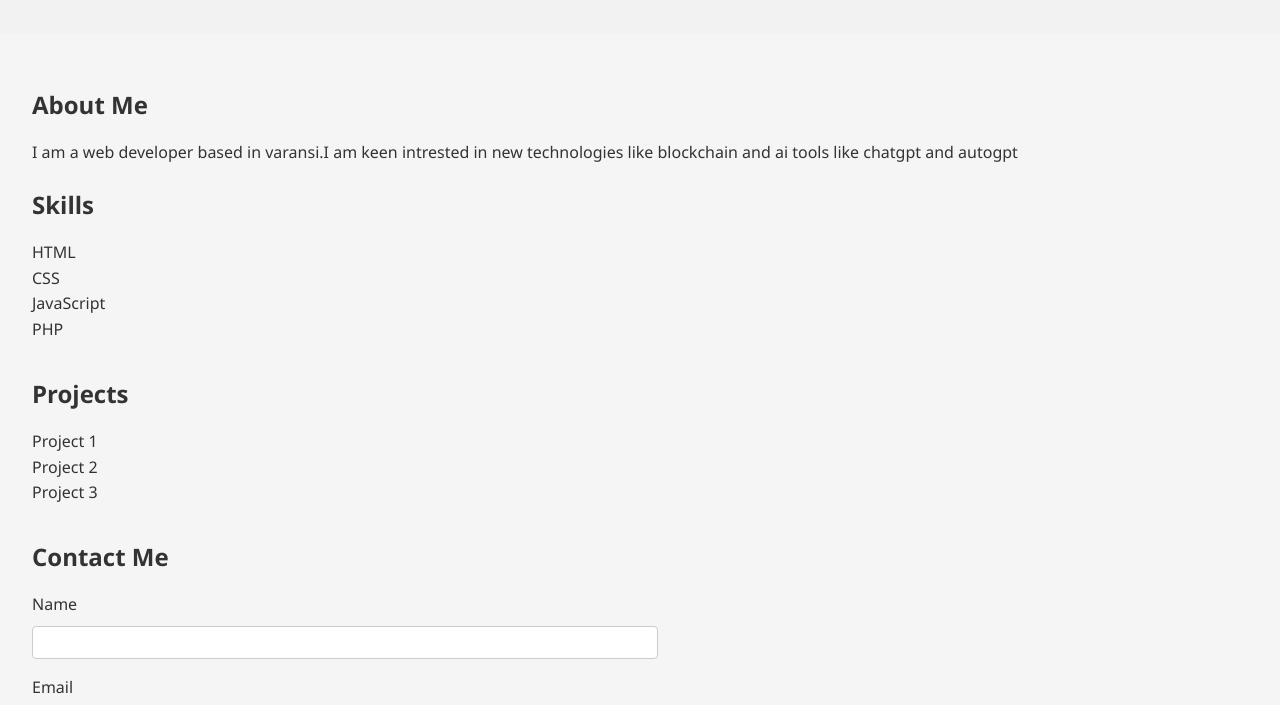
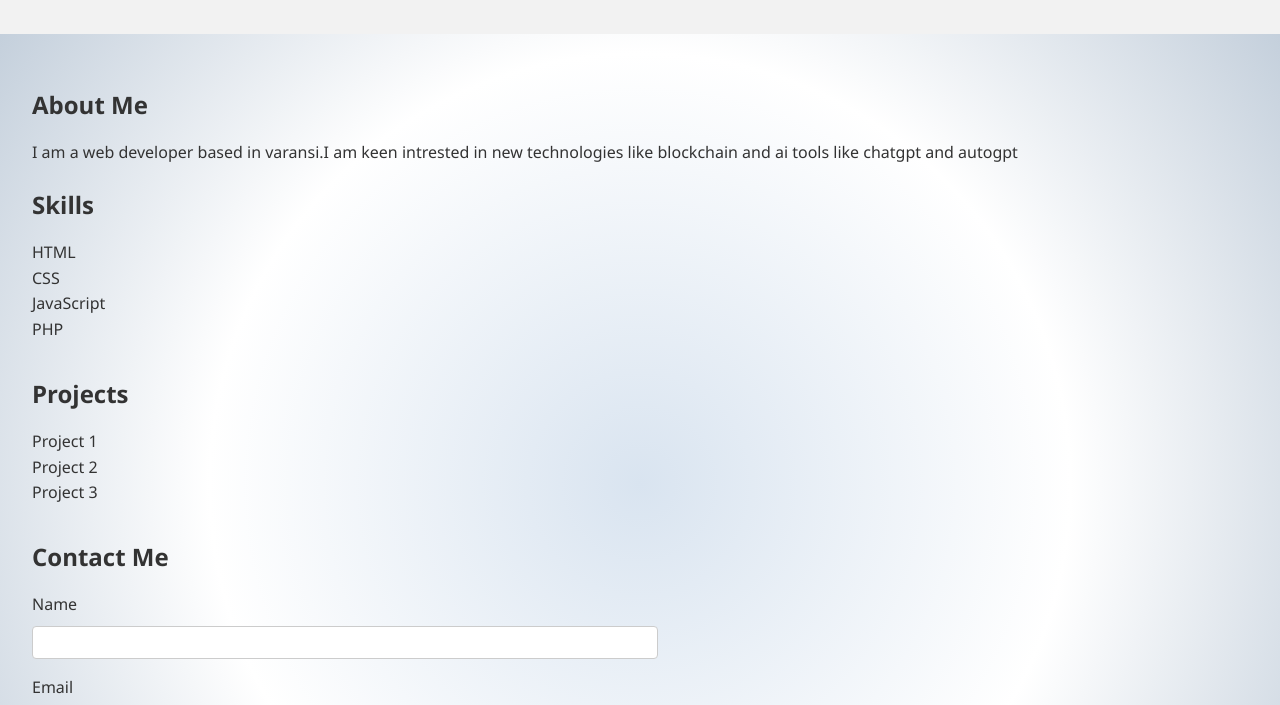
Before and after one commit to 0xraysahab/portfolio, a plain HTML site: page index.html in a window 1280 px wide. Shown: the part 92-797 px from the top of the page. Drawn offline with Linux system fonts and the light colour scheme; a script that the page names is missing.

Commit message:
Update index.html

```diff
--- a/index.html
+++ b/index.html
@@ -6,7 +6,9 @@
     <title>Ray Sahab - Portfolio</title>
     <link rel="stylesheet" href="style.css">
   </head>
-  <body  class="light-mode">
+  <body  class="light-mode" style="
+  background: radial-gradient(circle, #d9e4f0, #ffffff, #b7c5d4);
+">
     <header>
       <h1>Ray Sahab</h1>
       <nav>
```
